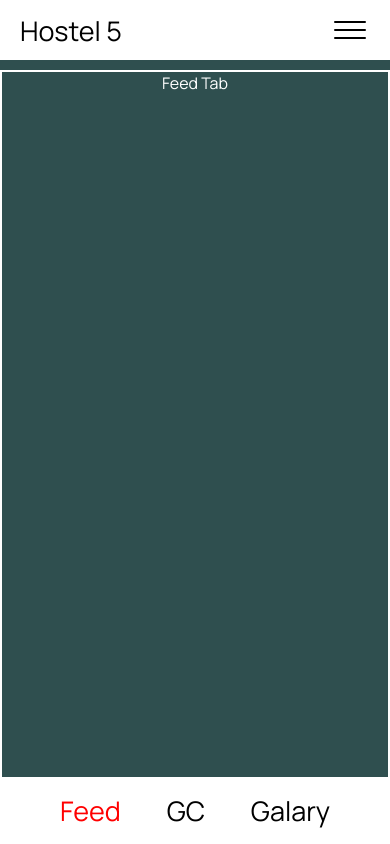
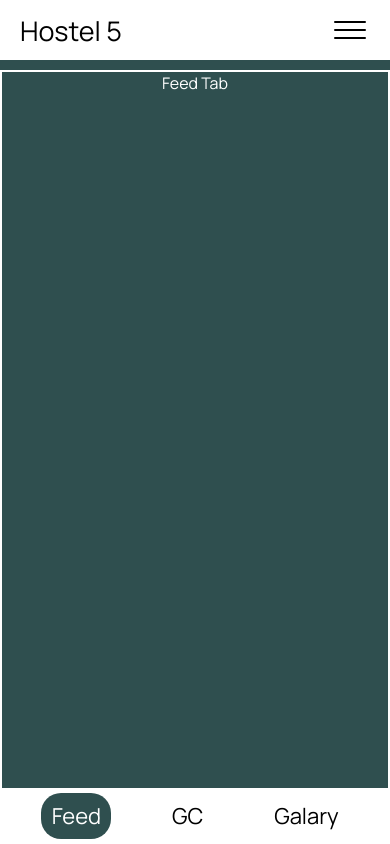
Before and after one commit to shubham282raj/hostel-5-website, a React (Create React App) app: page /cult in a window 390 px wide. Shown: the top 844 px of the page. Built offline with nearby package versions, Linux system fonts and the light colour scheme.

Commit message:
Fixed footerNav transition issue

```diff
--- a/src/components/footerNav/footerNav.css
+++ b/src/components/footerNav/footerNav.css
@@ -8,22 +8,32 @@
     position: fixed;
     bottom: 0;
     background-color: var(--navbar-bg);
-    padding: 15px 60px;
-    justify-content: space-between;
+    padding: 5px 0px;
+    justify-content:space-evenly;
     align-items: center;
-    font-size: 27px;
+    font-size: 22px;
     width: 100%;
+    /* border-radius: 20px; */
   }
   .footerNav input {
     display: none;
   }
+  .footerNav label{
+    display: inline-block;
+    padding: 8px 10px;
+    border-radius: 20px;
+    user-select: none;
+    min-width: 70px;
+  }
   .footerNav input:checked + label {
-    color: red;
+    background-color: darkslategray;
+    color: white;
+    transition: all .4s;
   }
   #tabContainer {
     display: flex;
     scroll-snap-type: x mandatory;
-    scroll-snap-stop: ;
+    scroll-snap-stop: always;
     overflow: hidden;
     flex-wrap: nowrap;
     overflow: hidden;
--- a/src/components/footerNav/footerNav.jsx
+++ b/src/components/footerNav/footerNav.jsx
@@ -1,6 +1,7 @@
 import "./footerNav.css";
 
 export const FooterNav = (props) => {
+
   const handleTabChange = (tab) => {
     const tabContainer = document.getElementById("tabContainer");
     tabContainer.scrollTo(tabContainer.clientWidth * tab, 0);
@@ -10,7 +11,8 @@ export const FooterNav = (props) => {
     const tabContainer = document.getElementById("tabContainer");
     const rem = tabContainer.scrollLeft / tabContainer.clientWidth;
     const nav = document.getElementsByName("footNavRadio");
-    nav[Math.round(rem)].checked = true;
+      nav[Math.round(rem)].checked = true;
+    // }
   };
 
   return (
@@ -35,7 +37,6 @@ export const FooterNav = (props) => {
                   type="radio"
                   name="footNavRadio"
                   id={labelID}
-                  onClick={() => handleTabChange(key)}
                   defaultChecked
                 />
               ) : (
@@ -43,10 +44,9 @@ export const FooterNav = (props) => {
                   type="radio"
                   name="footNavRadio"
                   id={labelID}
-                  onClick={() => handleTabChange(key)}
                 />
               )}
-              <label htmlFor={labelID}>{label}</label>
+              <label onClick={() => handleTabChange(key)} >{label}</label>
             </div>
           );
         })}
--- a/src/pages/cult/cult.jsx
+++ b/src/pages/cult/cult.jsx
@@ -3,13 +3,13 @@ import "../../components/footerNav/footerNav.css";
 import { FooterNav } from "../../components/footerNav/footerNav";
 
 const FeedTab = () => {
-    return(<div>Feed Tab</div>)
+    return(<div className="cultFeedTab">Feed Tab</div>)
 }
 const GCTab = () => {
-    return(<div>GC Tab</div>)
+    return(<div className="gcFeedTab">GC Tab</div>)
 }
 const GalaryTab = () => {
-    return(<div>Galary Tab</div>)
+    return(<div className="galaryFeedTab">Galary Tab</div>)
 }
 
 export const Cult = () => {
```
